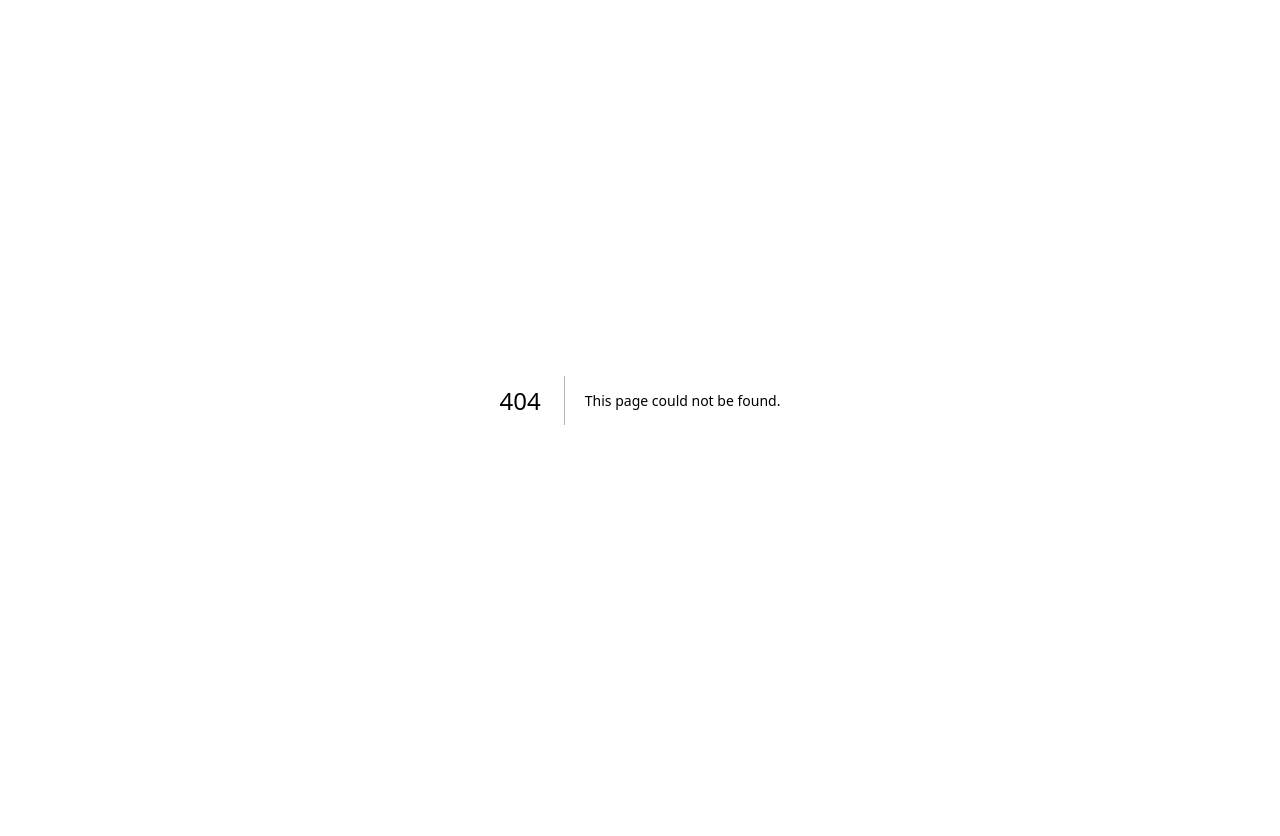
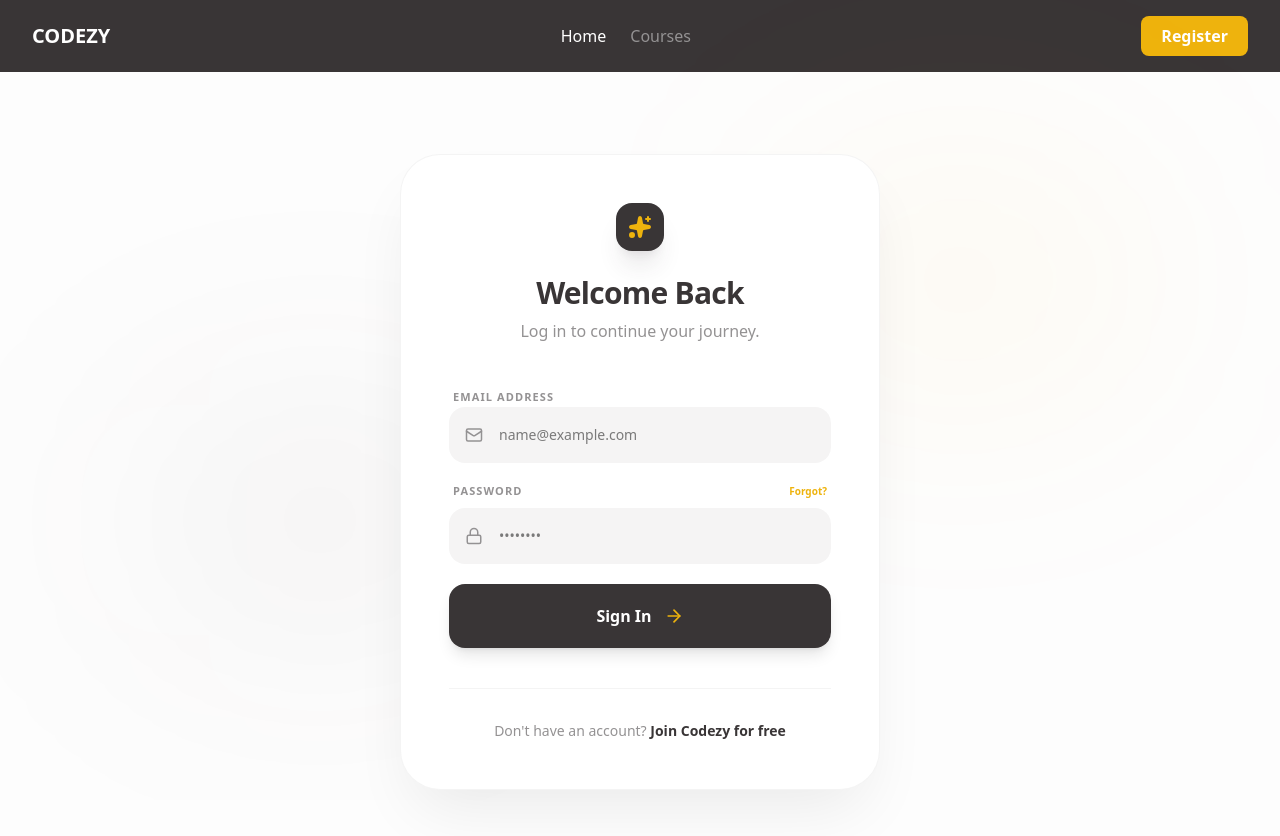
Before and after one commit to Shajidaa/codezy-frontend, a Next.js app: page /login in a window 1280 px wide. Before the commit this address had no page. Shown: the top 836 px of the page. Before the commit the page ends 800 px from the top, so only its background shows below. Built offline with nearby package versions, Linux system fonts and the light colour scheme.

Commit message:
add the login page

```diff
--- /dev/null
+++ b/app/(marketing)/login/page.tsx
@@ -0,0 +1,156 @@
+"use client";
+
+import React, { useState } from 'react';
+import { motion } from 'framer-motion';
+import { signIn } from 'next-auth/react';
+import { useRouter } from 'next/navigation';
+import { ArrowRight, Sparkles, Lock, Mail, Loader2 } from 'lucide-react';
+import { toast } from 'react-hot-toast';
+import Link from 'next/link';
+
+export default function LoginPage() {
+  const router = useRouter();
+  const [isLoading, setIsLoading] = useState(false);
+  const [formData, setFormData] = useState({
+    email: '',
+    password: '',
+  });
+
+//   const handleSubmit = async (e: React.FormEvent) => {
+//     e.preventDefault();
+//     setIsLoading(true);
+
+//     try {
+//       const result = await signIn('credentials', {
+//         ...formData,
+//         redirect: false,
+//       });
+
+//       if (result?.error) {
+//         toast.error("Invalid email or password");
+//       } else if (result?.ok) {
+//         toast.success("Welcome back!");
+//         router.refresh();
+//         router.push('/dashboard'); // Middleware handles role-based redirect
+//       }
+//     } catch (error) {
+//       toast.error("An unexpected error occurred");
+//     } finally {
+//       setIsLoading(false);
+//     }
+//   };
+const handleSubmit = async (e: React.FormEvent) => {
+    e.preventDefault();
+    setIsLoading(true);
+
+    // try {
+
+    //   const result = await signIn('credentials', {
+    //     email: formData.email,
+    //     password: formData.password,
+    //     redirect: false,
+    //   });
+
+    //   if (result?.error) {
+
+    //     toast.error("ভুল ইমেইল অথবা পাসওয়ার্ড!");
+    //   } else if (result?.ok) {
+    //     toast.success("লগইন সফল হয়েছে!");
+
+
+    //     router.refresh();
+
+
+    //     router.push('/dashboard');
+    //   }
+    // } catch (error) {
+    //   toast.error("সার্ভারে সমস্যা হচ্ছে, আবার চেষ্টা করুন।");
+    // } finally {
+    //   setIsLoading(false);
+    // }
+  };
+  return (
+    <div className="min-h-screen bg-[#FDFDFD] flex items-center justify-center p-4 font-sans selection:bg-brand-gold/30">
+      {/* Decorative Background */}
+      <div className="fixed inset-0 overflow-hidden pointer-events-none">
+        <div className="absolute top-[20%] right-[10%] w-[30%] h-[30%] bg-brand-gold/5 rounded-full blur-[120px]" />
+        <div className="absolute bottom-[20%] left-[10%] w-[30%] h-[30%] bg-brand-dark/5 rounded-full blur-[120px]" />
+      </div>
+
+      <motion.div
+        initial={{ opacity: 0, scale: 0.95 }}
+        animate={{ opacity: 1, scale: 1 }}
+        className="w-full max-w-[480px] bg-white rounded-[2.5rem] shadow-[0_32px_64px_-16px_rgba(0,0,0,0.08)] border border-brand-gray/10 p-8 md:p-12 relative z-10"
+      >
+        <div className="text-center mb-10">
+          <motion.div
+            initial={{ y: -10 }}
+            animate={{ y: 0 }}
+            className="inline-flex items-center justify-center w-12 h-12 bg-brand-dark rounded-2xl mb-6 shadow-xl shadow-brand-dark/10"
+          >
+            <Sparkles className="text-brand-gold" size={24} fill="currentColor" />
+          </motion.div>
+          <h1 className="text-3xl font-black text-brand-dark tracking-tight mb-2">Welcome Back</h1>
+          <p className="text-brand-gray font-medium">Log in to continue your journey.</p>
+        </div>
+
+        <form onSubmit={handleSubmit} className="space-y-5">
+          <div className="space-y-2">
+            <label className="text-[11px] font-black uppercase tracking-widest text-brand-gray px-1">Email Address</label>
+            <div className="relative group">
+              <Mail className="absolute left-4 top-1/2 -translate-y-1/2 text-brand-gray group-focus-within:text-brand-gold transition-colors" size={18} />
+              <input
+                required
+                type="email"
+                placeholder="name@example.com"
+                value={formData.email}
+                onChange={(e) => setFormData({...formData, email: e.target.value})}
+                className="w-full pl-12 pr-5 py-4 bg-brand-dark/5 border-2 border-transparent rounded-2xl focus:bg-white focus:border-brand-gold/20 focus:ring-4 focus:ring-brand-gold/5 outline-none text-sm font-medium transition-all"
+              />
+            </div>
+          </div>
+
+          <div className="space-y-2">
+            <div className="flex justify-between items-center px-1">
+              <label className="text-[11px] font-black uppercase tracking-widest text-brand-gray">Password</label>
+              <Link href="/forgot-password"  className="text-[10px] font-bold text-brand-gold hover:underline">Forgot?</Link>
+            </div>
+            <div className="relative group">
+              <Lock className="absolute left-4 top-1/2 -translate-y-1/2 text-brand-gray group-focus-within:text-brand-gold transition-colors" size={18} />
+              <input
+                required
+                type="password"
+                placeholder="••••••••"
+                value={formData.password}
+                onChange={(e) => setFormData({...formData, password: e.target.value})}
+                className="w-full pl-12 pr-5 py-4 bg-brand-dark/5 border-2 border-transparent rounded-2xl focus:bg-white focus:border-brand-gold/20 focus:ring-4 focus:ring-brand-gold/5 outline-none text-sm font-medium transition-all"
+              />
+            </div>
+          </div>
+
+          <motion.button
+            disabled={isLoading}
+            whileHover={{ scale: 1.01 }}
+            whileTap={{ scale: 0.99 }}
+            className="w-full bg-brand-dark text-white font-black py-5 rounded-2xl shadow-lg hover:bg-brand-dark/90 transition-all flex items-center justify-center gap-3 disabled:opacity-70 group mt-4"
+          >
+            {isLoading ? (
+              <Loader2 className="animate-spin" size={20} />
+            ) : (
+              <>Sign In <ArrowRight size={20} className="text-brand-gold group-hover:translate-x-1 transition-transform" /></>
+            )}
+          </motion.button>
+        </form>
+
+        <div className="mt-10 pt-8 border-t border-brand-gray/10 text-center text-sm">
+          <p className="text-brand-gray font-medium">
+            Don&apos;t have an account? {' '}
+            <Link href="/register" className="text-brand-dark font-black hover:text-brand-gold transition-colors">
+              Join Codezy for free
+            </Link>
+          </p>
+        </div>
+      </motion.div>
+    </div>
+  );
+}
--- a/app/layout.tsx
+++ b/app/layout.tsx
@@ -3,7 +3,7 @@
 import { Geist, Geist_Mono } from "next/font/google";
 import "./globals.css";
 import { SessionProvider } from "next-auth/react";
-
+  import { ToastContainer } from 'react-toastify';
 const geistSans = Geist({
   variable: "--font-geist-sans",
   subsets: ["latin"],
@@ -27,7 +27,10 @@ export default function RootLayout({
     >
       <body className="min-h-full flex flex-col"><SessionProvider>
           {children}
-        </SessionProvider></body>
+           <ToastContainer />
+        </SessionProvider>
+
+        </body>
     </html>
   );
 }
--- a/package.json
+++ b/package.json
@@ -15,7 +15,8 @@
     "next-auth": "^4.24.14",
     "react": "19.2.4",
     "react-dom": "19.2.4",
-    "react-hot-toast": "^2.6.0"
+    "react-hot-toast": "^2.6.0",
+    "react-toastify": "^11.1.0"
   },
   "devDependencies": {
     "@tailwindcss/postcss": "^4",
```
Also changed, not shown: 1 other file (tests, documents, lock files or other folders).
